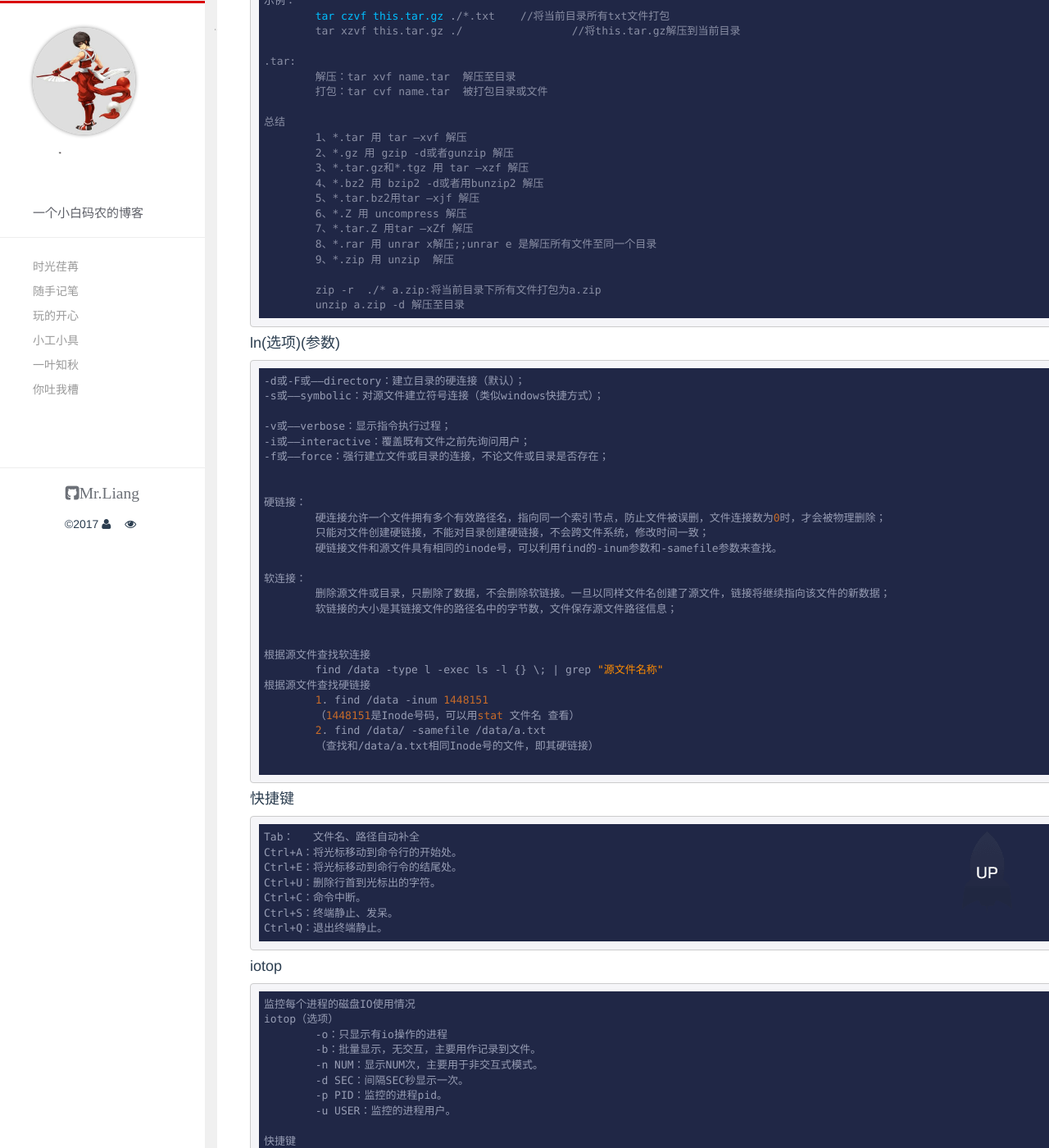
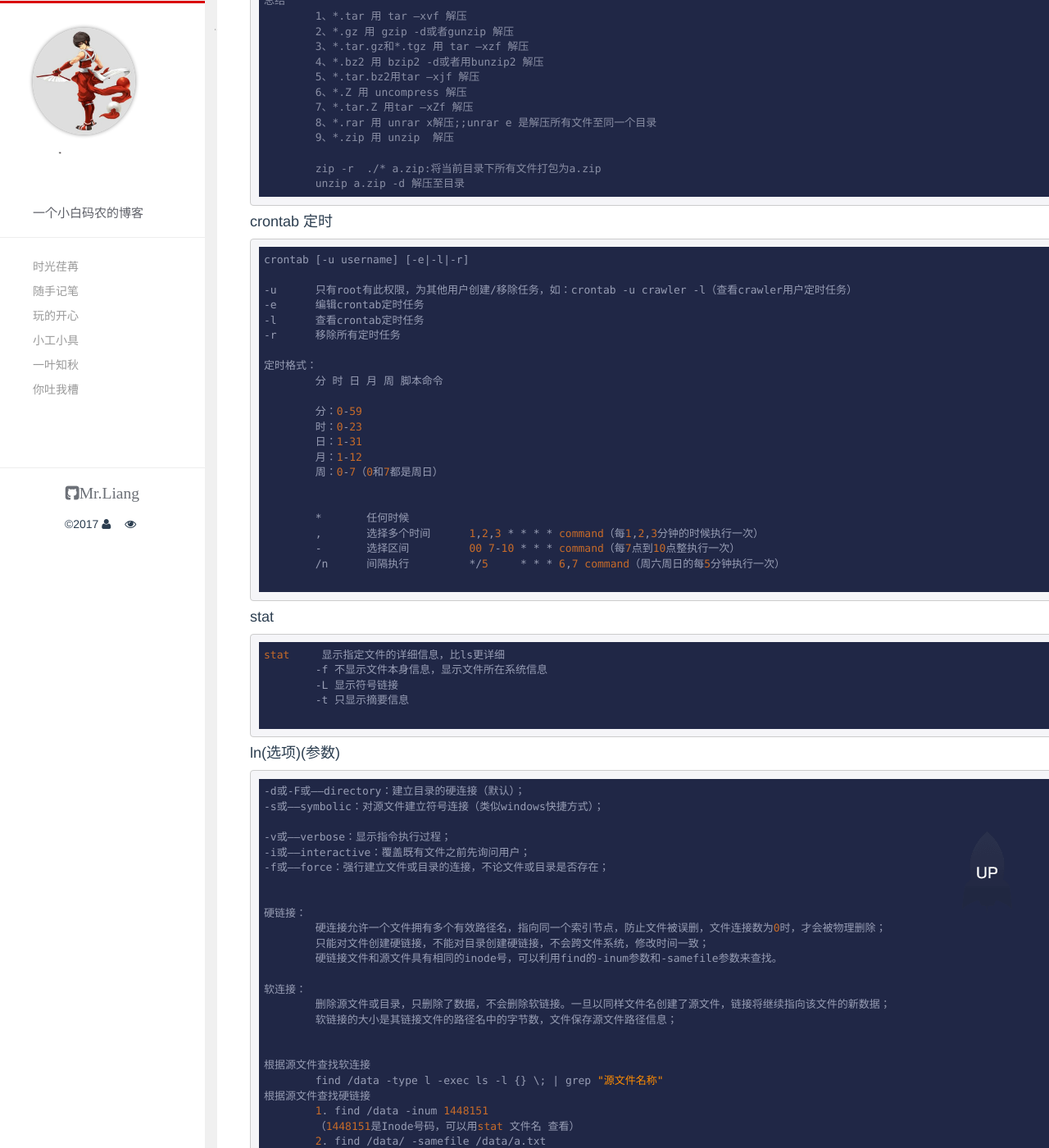
Before and after one commit to liangrengongzuoshi/liangzai.pub, a Jekyll site: the page built from _posts/2017-05-26-linux.md, in a window 1280 px wide and 1400 px high, scrolled down 7528 px. Shown: the whole window at 82% size. Built offline with Jekyll 4.4.1, drawn with Linux system fonts in a browser that asks for light colours; comment, search, counter and statistics services are not loaded; some of the changed text lies outside the part shown.

````diff
--- a/_posts/2017-05-26-linux.md
+++ b/_posts/2017-05-26-linux.md
@@ -227,7 +227,8 @@ du 选项 目录/文件 目录/文件
     -S显示目录的大小时，并不包含其子目录的大小。
 
     #降序排序查看
-    du -h /data/ | sort -hr | more
+    du -h /data/ | sort -hr | more			#分页查看
+	du -h /data/ | sort -hr | head -n 10	#只显示前10条
 
 df 选项 文件
     -a 全部文件系统列表
@@ -334,14 +335,6 @@ nginx -t
 service nginx start|reload|restart|stop|status
 
 ```
-#### stat
-```
-stat	 显示指定文件的详细信息，比ls更详细
-	-f 不显示文件本身信息，显示文件所在系统信息
-	-L 显示符号链接
-	-t 只显示摘要信息
-
-```
 
 #### grep
 ```
@@ -421,6 +414,41 @@ find /data -name *.jpg -type f -print | xargs tar -cvzf images.tar.gz
 
 	zip -r  ./* a.zip:将当前目录下所有文件打包为a.zip
 	unzip a.zip -d 解压至目录
+```
+
+#### crontab 定时
+```
+crontab [-u username] [-e|-l|-r]
+
+-u 	只有root有此权限，为其他用户创建/移除任务，如：crontab -u crawler -l（查看crawler用户定时任务）
+-e	编辑crontab定时任务
+-l	查看crontab定时任务
+-r	移除所有定时任务
+
+定时格式：
+	分 时 日 月 周 脚本命令
+
+	分：0-59
+	时：0-23
+	日：1-31
+	月：1-12
+	周：0-7（0和7都是周日）
+
+
+	*	任何时候
+	,	选择多个时间	1,2,3 * * * * command（每1,2,3分钟的时候执行一次）
+	-	选择区间		00 7-10	* * * command（每7点到10点整执行一次）
+	/n	间隔执行		*/5	* * * 6,7 command（周六周日的每5分钟执行一次）
+
+```
+
+#### stat
+```
+stat	 显示指定文件的详细信息，比ls更详细
+	-f 不显示文件本身信息，显示文件所在系统信息
+	-L 显示符号链接
+	-t 只显示摘要信息
+
 ```
 
 #### ln(选项)(参数)
````
